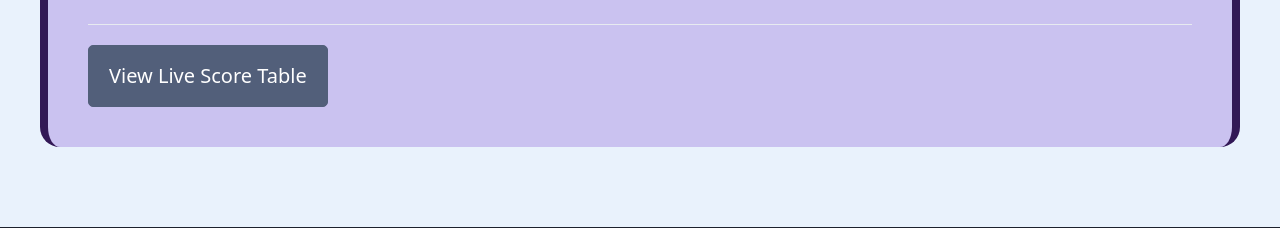
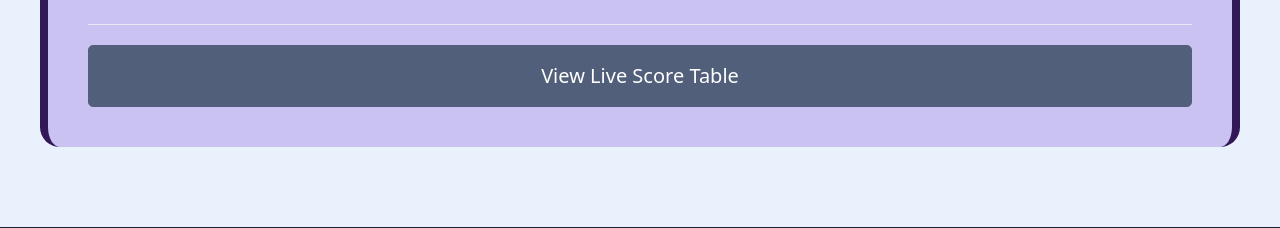
Before and after one commit to diassTMS/TournadoWest, a Django app: page /league-match-list/1/ in a window 1280 px wide. Shown: the part 365-593 px from the top of the page. Run offline with Django 5.2, Linux system fonts and the light colour scheme; data that the repository does not hold is empty; some libraries are stand-ins or nearby versions.

Commit message:
Update user-match-list.html

```diff
--- a/templates/leagues/user-match-list.html
+++ b/templates/leagues/user-match-list.html
@@ -98,7 +98,9 @@
             </table>
         </div>
         <hr>
-        <button class="secondary" onclick="location.href='{% url 'league-live-score' return %}';">View Live Score Table</button>
+        <div class="grid">
+            <button class="secondary" onclick="location.href='{% url 'league-live-score' return %}';">View Live Score Table</button>
+        </div>
     </div>
     <!-- Tourn Delete Modal -->
     <dialog id="modal-publish">
```
